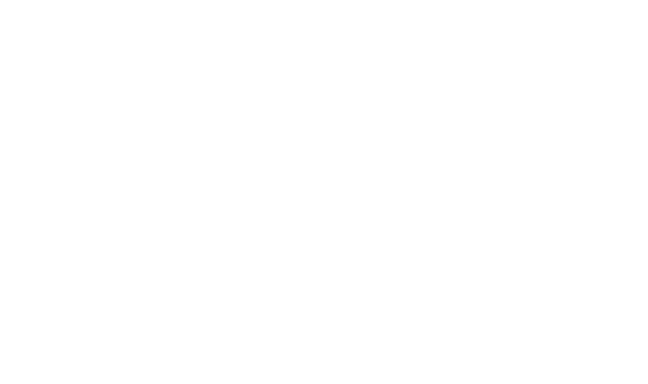
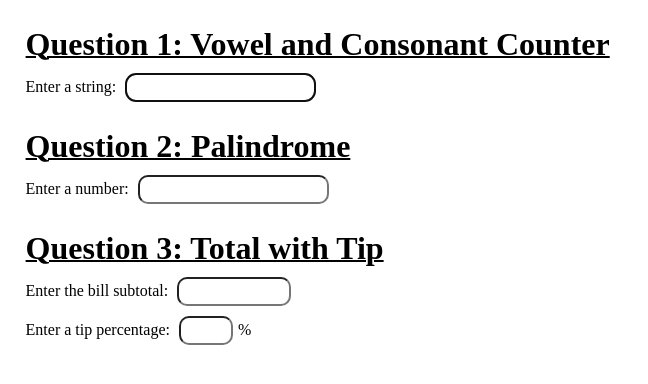
Before and after one commit to KennethDoerflein/IS601Assignment2, a plain HTML site: page index.html in a window 1280 px wide. Shown: the whole page, without its empty margins (0-648 px from the left). Drawn offline with Linux system fonts and the light colour scheme.

Commit message:
add solution

```diff
--- a/index.html
+++ b/index.html
@@ -7,6 +7,27 @@
     <link rel="stylesheet" href="./style.css" />
   </head>
   <body>
+    <h1>Question 1: Vowel and Consonant Counter</h1>
+    <span>Enter a string: </span>
+    <input autofocus type="text" name="q1" id="q1" onkeyup="vowelCount()" />
+    <div class="result" id="q1Result"></div>
+
+    <h1>Question 2: Palindrome</h1>
+    <span>Enter a number: </span>
+    <input type="number" name="q2" id="q2" onkeyup="isPalindrome()" />
+    <div class="result" id="q2Result"></div>
+
+    <h1>Question 3: Total with Tip</h1>
+    <div>
+      <span>Enter the bill subtotal: </span>
+      <input type="number" name="q3Total" id="q3Total" onkeyup="tipCalculate()" />
+    </div>
+    <div>
+      <span>Enter a tip percentage: </span>
+      <input type="number" name="q3Tip" id="q3Tip" onkeyup="tipCalculate()" max="999" />%
+    </div>
+    <div class="result" id="q3Result"></div>
+
     <script src="./index.js"></script>
   </body>
 </html>
--- a/index.js
+++ b/index.js
@@ -0,0 +1,71 @@
+function vowelCount() {
+  let word = document.getElementById("q1").value;
+  let length = word.length;
+  let vowelCount = 0;
+  let vowels = ["a", "e", "i", "o", "u"];
+
+  if (length === 0) {
+    document.getElementById("q1Result").style.color = "red";
+    document.getElementById("q1Result").innerText = "Missing input";
+    return;
+  }
+
+  for (let i = 0; i < length; i++) {
+    if (vowels.indexOf(word.charAt(i).toLowerCase()) !== -1) {
+      vowelCount++;
+    }
+  }
+  //console.log(vowelCount);
+  document.getElementById("q1Result").style.color = "black";
+  document.getElementById("q1Result").innerText = vowelCount + " vowels and " + (length - vowelCount) + " consonants in " + word;
+}
+
+function isPalindrome() {
+  let number = document.getElementById("q2").value;
+  let length = number.length;
+
+  if (length === 0) {
+    document.getElementById("q2Result").style.color = "red";
+    document.getElementById("q2Result").innerText = "Missing input";
+    return;
+  } else if (number.charAt(0) === "-") {
+    document.getElementById("q2Result").style.color = "red";
+    document.getElementById("q2Result").innerText = "Negative numbers are not supported";
+    return;
+  }
+  document.getElementById("q2Result").style.color = "black";
+  for (let i = 0, k = length - 1; i !== k && k >= 0; i++, k--) {
+    //console.log(number.charAt(k) + "\n" + number.charAt(i));
+    if (number.charAt(k) !== number.charAt(i)) {
+      document.getElementById("q2Result").innerText = number + " is not a palindrome";
+      return;
+    }
+  }
+  document.getElementById("q2Result").innerText = number + " is a palindrome";
+}
+
+function tipCalculate() {
+  let subtotal = document.getElementById("q3Total").value;
+  let tipPercentage = document.getElementById("q3Tip").value;
+  if (subtotal === "" || tipPercentage === "") {
+    document.getElementById("q3Result").style.color = "red";
+    document.getElementById("q3Result").innerText = "Missing input";
+    return;
+  }
+  subtotal = Number(subtotal);
+  tipPercentage = Number(tipPercentage);
+
+  if (tipPercentage < 0 || subtotal < 0) {
+    document.getElementById("q3Result").style.color = "red";
+    document.getElementById("q3Result").innerText = "Numbers must be positive";
+    return;
+  } else if (tipPercentage < 1 && tipPercentage > 0) {
+    document.getElementById("q3Result").style.color = "red";
+    document.getElementById("q3Result").innerText = "Enter tip as a percentage not a decimal Ex: 20%";
+    return;
+  }
+
+  let total = subtotal + subtotal * (tipPercentage / 100);
+  document.getElementById("q3Result").style.color = "black";
+  document.getElementById("q3Result").innerText = "Total: $" + Math.round(total * 100) / 100;
+}
--- a/style.css
+++ b/style.css
@@ -0,0 +1,27 @@
+#q3Tip {
+  width: 40px;
+}
+#q3Total {
+  width: 100px;
+}
+input {
+  padding: 5px;
+  border-radius: 10px;
+  margin: 5px;
+}
+input:hover {
+  background-color: lightgray;
+}
+body {
+  margin: calc(100% - 98%);
+}
+h1 {
+  margin-bottom: 5px;
+  text-decoration-line: underline;
+  text-decoration-thickness: 2px;
+}
+.result {
+  font-size: large;
+  font-weight: bolder;
+  margin-top: 15px;
+}
```
